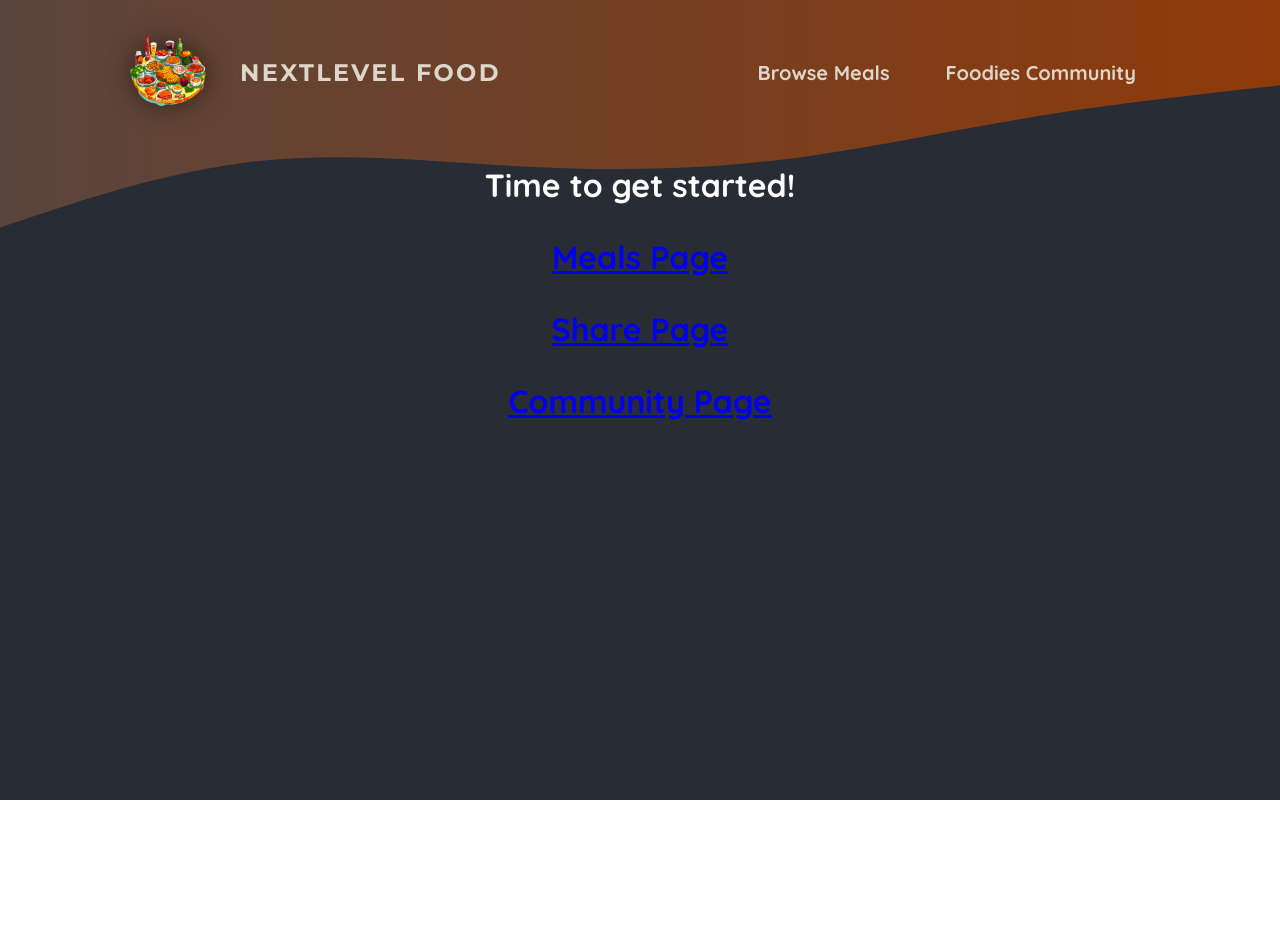
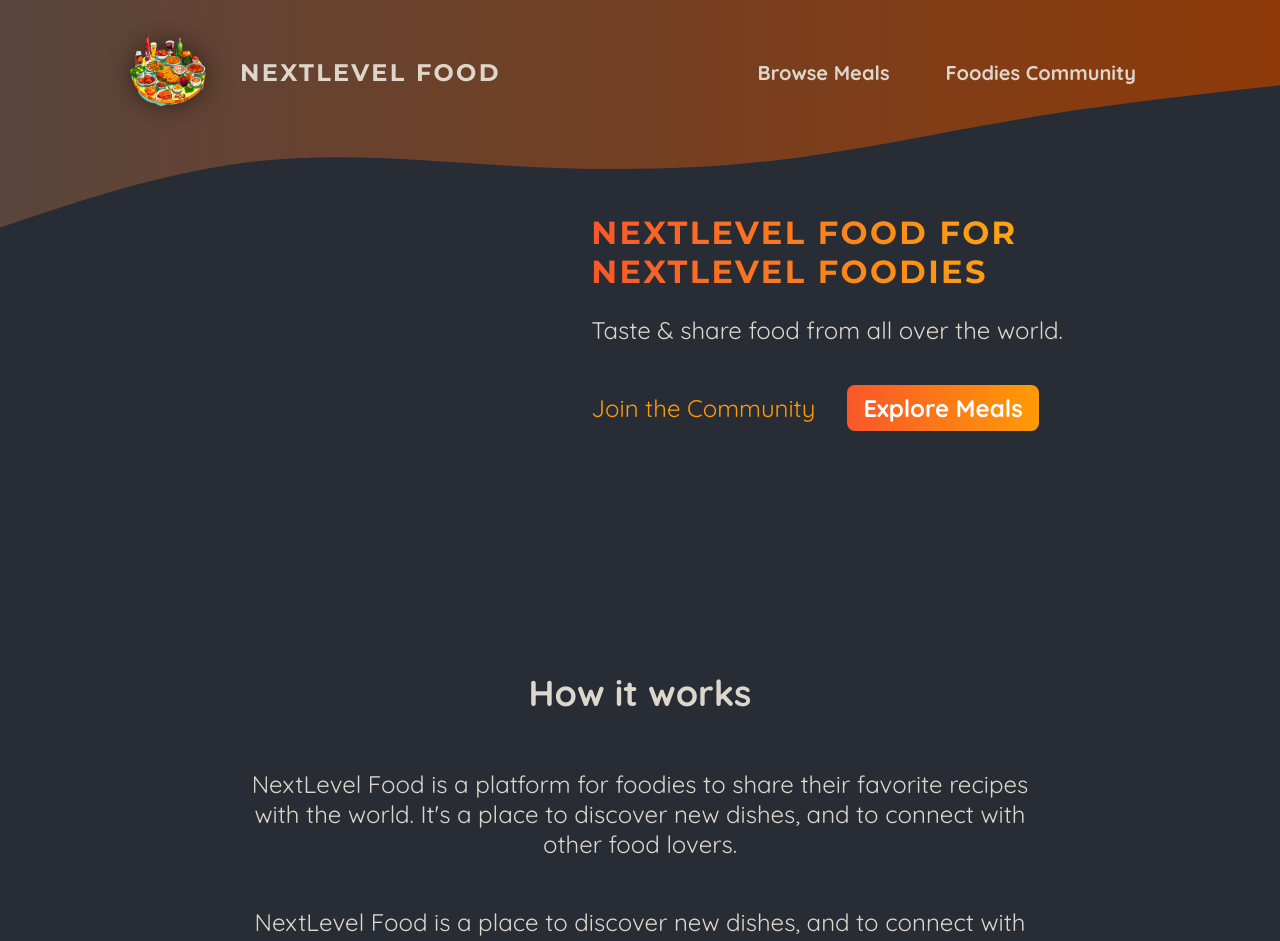
Before and after one commit to kenpeacez/nextjs-onwards-foodies-starting-project, a Next.js app: page / in a window 1280 px wide. Shown: the top 941 px of the page. Before the commit the page ends 800 px from the top, so only its background shows below. Built offline with nearby package versions, Linux system fonts and the light colour scheme.

Commit message:
No.103 - Modifed the Root page.js component, added styling and texts - Added page.module.css as the CSS styling for page.js component

```diff
--- a/app/page.js
+++ b/app/page.js
@@ -1,21 +1,50 @@
-import MealSharePage from "./meals/share/page";
-import Link from "next/link";
+import Link from 'next/link';
+
+import classes from './page.module.css';
 
 export default function Home() {
   return (
+    <>
+      <header className={classes.header}>
+        <div className={classes.slideshow}></div>
+        <div>
+          <div className={classes.hero}>
+            <h1>NextLevel Food for NextLevel Foodies</h1>
+            <p>Taste & share food from all over the world.</p>
+          </div>
+          <div className={classes.cta}>
+            <Link href="/community">Join the Community</Link>
+            <Link href="/meals">Explore Meals</Link>
+          </div>
+        </div>
+      </header>
       <main>
-      <h1 style={{ color: "white", textAlign: "center" }}>
-        Time to get started!
+        <section className={classes.section}>
+          <h2>How it works</h2>
           <p>
-          <Link href="/meals/">Meals Page</Link>
+            NextLevel Food is a platform for foodies to share their favorite
+            recipes with the world. It&apos;s a place to discover new dishes, and to
+            connect with other food lovers.
           </p>
           <p>
-          <Link href="/meals/share/">Share Page</Link>
+            NextLevel Food is a place to discover new dishes, and to connect
+            with other food lovers.
+          </p>
+        </section>
+
+        <section className={classes.section}>
+          <h2>Why NextLevel Food?</h2>
+          <p>
+            NextLevel Food is a platform for foodies to share their favorite
+            recipes with the world. It&apos;s a place to discover new dishes, and to
+            connect with other food lovers.
           </p>
           <p>
-          <Link href="/community">Community Page</Link>
+            NextLevel Food is a place to discover new dishes, and to connect
+            with other food lovers.
           </p>
-      </h1>
+        </section>
       </main>
+    </>
   );
 }
--- /dev/null
+++ b/app/page.module.css
@@ -0,0 +1,75 @@
+.header {
+    display: flex;
+    gap: 3rem;
+    margin: 3rem auto;
+    width: 90%;
+    max-width: 75rem;
+  }
+
+  .slideshow {
+    width: 40rem;
+    height: 25rem;
+  }
+
+  .hero {
+    color: #ddd6cb;
+    font-size: 1.5rem;
+  }
+
+  .hero h1 {
+    font-size: 2rem;
+    font-weight: bold;
+    font-family: 'Montserrat', sans-serif;
+    letter-spacing: 0.15rem;
+    text-transform: uppercase;
+    background: linear-gradient(90deg, #f9572a, #ffc905);
+    background-clip: text;
+    -webkit-background-clip: text;
+    -webkit-text-fill-color: transparent;
+  }
+
+  .cta {
+    font-size: 1.5rem;
+    display: flex;
+    gap: 1rem;
+  }
+
+  .cta a {
+    display: inline-block;
+    margin-top: 1rem;
+    padding: 0.5rem 1rem;
+    border-radius: 0.5rem;
+    background: linear-gradient(90deg, #f9572a, #ff9b05);
+    color: #ffffff;
+    font-weight: bold;
+    text-decoration: none;
+  }
+
+  .cta a:hover,
+  .cta a:active {
+    background: linear-gradient(90deg, #fd4715, #f9b241);
+  }
+
+  .cta a:first-child {
+    background: transparent;
+    font-weight: normal;
+    color: #ff9b05;
+    padding-left: 0;
+  }
+
+  .cta a:first-child:hover,
+  .cta a:first-child:active {
+    background: transparent;
+    color: #f9b241;
+  }
+
+  .section {
+    display: flex;
+    flex-direction: column;
+    color: #ddd6cb;
+    font-size: 1.5rem;
+    max-width: 50rem;
+    width: 90%;
+    margin: 2rem auto;
+    text-align: center;
+  }
```
Lines whose indentation alone changed are shown as unchanged.
